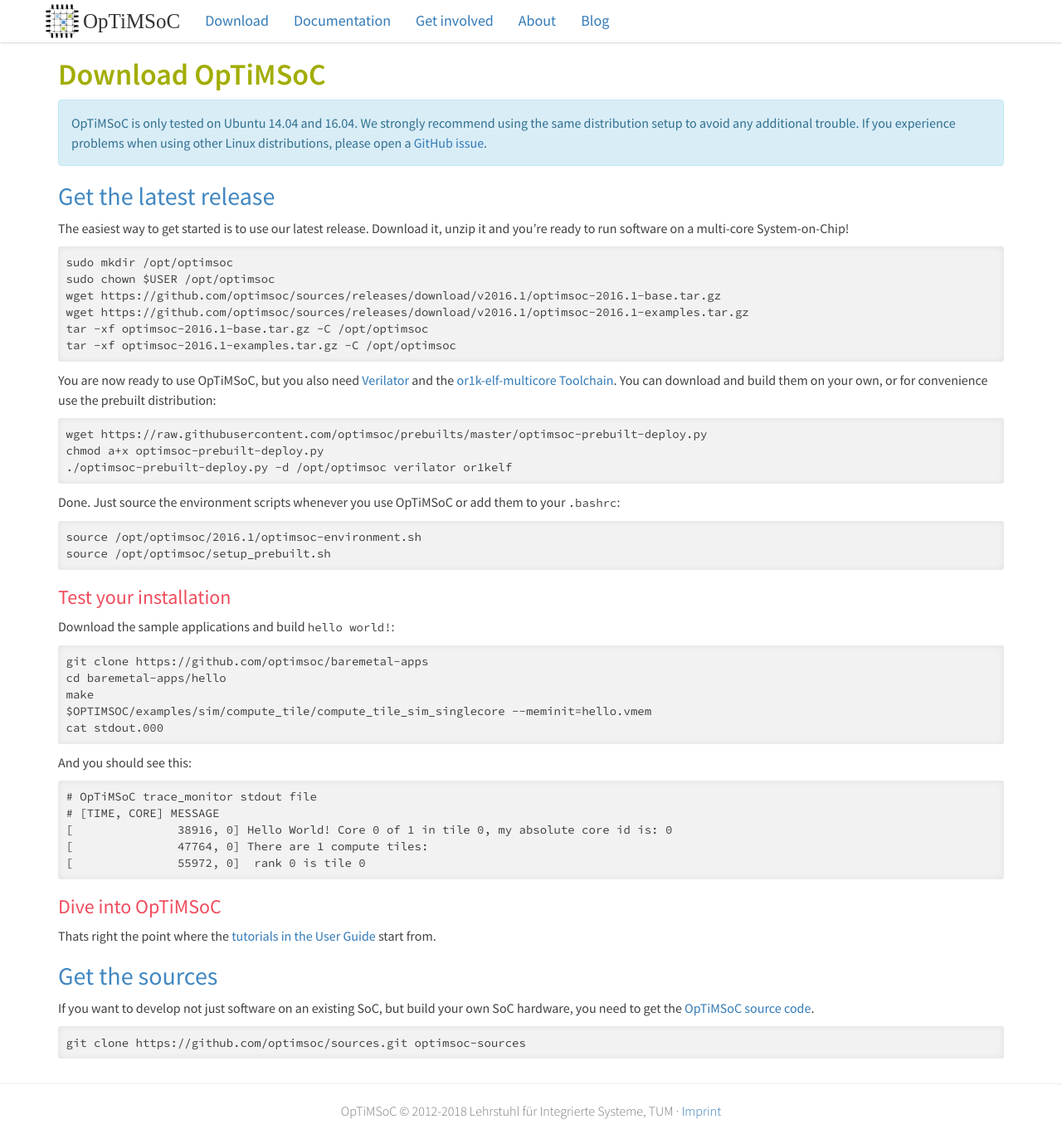
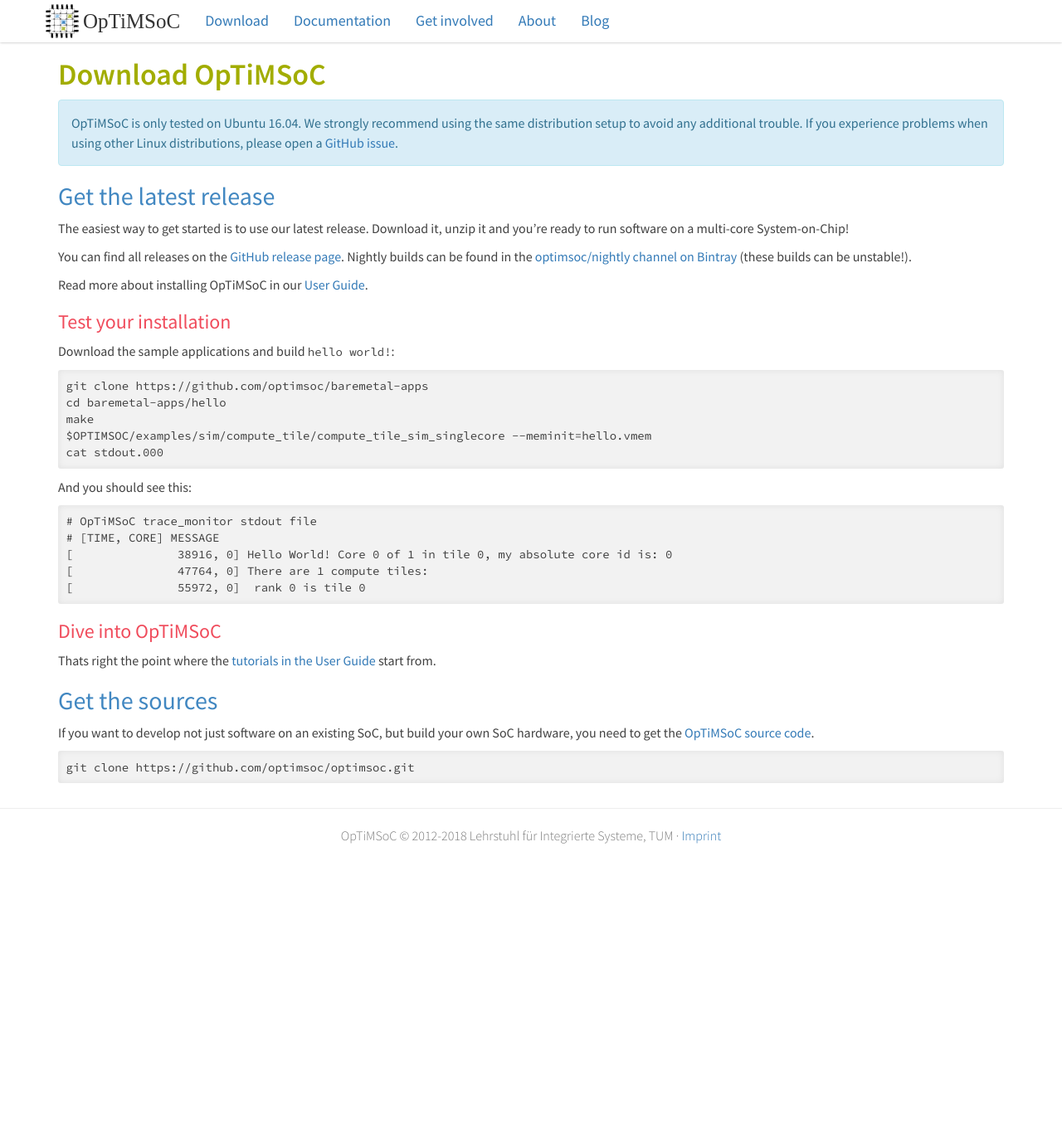
Before and after one commit to optimsoc/optimsoc-web, a Jekyll site: the page built from download.md, in a window 1280 px wide and 1361 px high. Shown: the whole window at 83% size. Built offline with Jekyll 4.4.1, drawn with Linux system fonts in a browser that asks for light colours; nearby versions of some CDN libraries; some web fonts are replaced.

Commit message:
Adjust download instructions for 2018.1 release

````diff
--- a/download.md
+++ b/download.md
@@ -7,9 +7,9 @@ title: Download OpTiMSoC
 # Download OpTiMSoC
 
 <div class="alert alert-info">
-OpTiMSoC is only tested on Ubuntu 14.04 and 16.04.
+OpTiMSoC is only tested on Ubuntu 16.04.
 We strongly recommend using the same distribution setup to avoid any additional trouble.
-If you experience problems when using other Linux distributions, please open a <a href="https://github.com/optimsoc/sources/issues">GitHub issue</a>.
+If you experience problems when using other Linux distributions, please open a <a href="https://github.com/optimsoc/optimsoc/issues">GitHub issue</a>.
 </div>
 
 ## Get the latest release
@@ -17,33 +17,10 @@ If you experience problems when using other Linux distributions, please open a <
 The easiest way to get started is to use our latest release.
 Download it, unzip it and you're ready to run software on a multi-core System-on-Chip!
 
-```sh
-sudo mkdir /opt/optimsoc
-sudo chown $USER /opt/optimsoc
-wget https://github.com/optimsoc/sources/releases/download/v{{doc_version_current_release}}/optimsoc-{{doc_version_current_release}}-base.tar.gz
-wget https://github.com/optimsoc/sources/releases/download/v{{doc_version_current_release}}/optimsoc-{{doc_version_current_release}}-examples.tar.gz
-tar -xf optimsoc-{{doc_version_current_release}}-base.tar.gz -C /opt/optimsoc
-tar -xf optimsoc-{{doc_version_current_release}}-examples.tar.gz -C /opt/optimsoc
-```
+You can find all releases on the [GitHub release page](https://github.com/optimsoc/optimsoc/releases).
+Nightly builds can be found in the [optimsoc/nightly channel on Bintray](https://bintray.com/optimsoc/nightly/) (these builds can be unstable!).
 
-You are now ready to use OpTiMSoC, but you also need
-[Verilator](http://www.veripool.org/wiki/verilator) and the [or1k-elf-multicore
-Toolchain](http://openrisc.io/newlib). You can download and build them
-on your own, or for convenience use the prebuilt distribution:
-
-```sh
-wget https://raw.githubusercontent.com/optimsoc/prebuilts/master/optimsoc-prebuilt-deploy.py
-chmod a+x optimsoc-prebuilt-deploy.py
-./optimsoc-prebuilt-deploy.py -d /opt/optimsoc verilator or1kelf
-```
-
-Done. Just source the environment scripts whenever you use OpTiMSoC or
-add them to your `.bashrc`:
-
-```sh
-source /opt/optimsoc/{{doc_version_current_release}}/optimsoc-environment.sh
-source /opt/optimsoc/setup_prebuilt.sh
-```
+Read more about installing OpTiMSoC in our [User Guide](/docs/{{doc_version_current_release}}/user_guide/installation.html).
 
 ### Test your installation
 
@@ -73,8 +50,9 @@ Thats right the point where the [tutorials in the User Guide](/docs/{{doc_versio
 
 
 ## Get the sources
-If you want to develop not just software on an existing SoC, but build your own SoC hardware, you need to get the [OpTiMSoC source code](https://github.com/optimsoc/sources).
+
+If you want to develop not just software on an existing SoC, but build your own SoC hardware, you need to get the [OpTiMSoC source code](https://github.com/optimsoc/optimsoc).
 
 ```sh
-git clone https://github.com/optimsoc/sources.git optimsoc-sources
+git clone https://github.com/optimsoc/optimsoc.git
 ```
````
